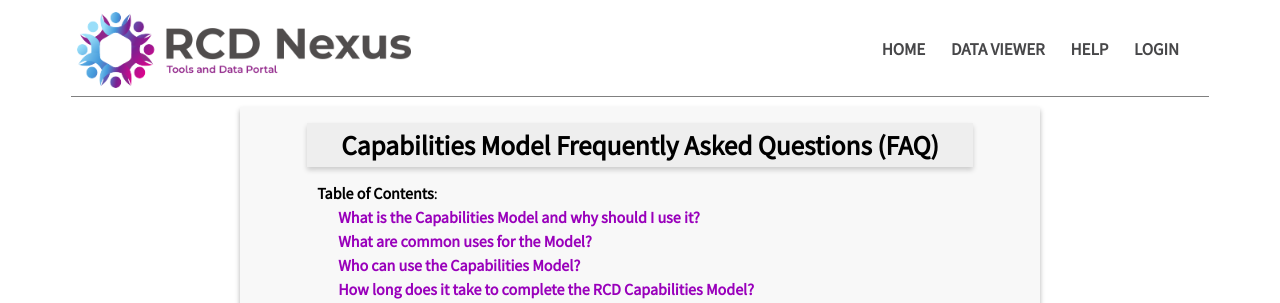
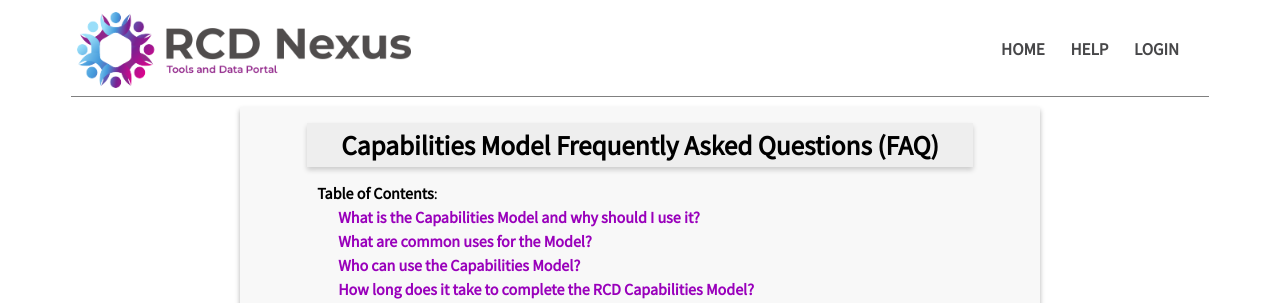
Before and after one commit to CaRCC/rcd-nexus-portal, a Django app: page /helpdocs/faq in a window 1280 px wide. Shown: the top 303 px of the page. Run offline with Django 4.2, Linux system fonts and the light colour scheme; data that the repository does not hold is empty.

Commit message:
Removed the Data Viewer menu item for testing, added some utility support for profile admin

```diff
--- a/nexus/admin/rcd_profiles.py
+++ b/nexus/admin/rcd_profiles.py
@@ -24,6 +24,6 @@ class RCDProfileMemberInline(admin.TabularInline):
 @admin.register(RCDProfile)
 class RCDProfileAdmin(admin.ModelAdmin):
     list_display = ["__str__", "year", "created_by"]
-    list_filter = ["archived", "year", "mission"]
+    list_filter = ["archived", "year", "mission", "org_chart"]
     search_fields = ["institution__name", "institution_subunit"]
     inlines = [RCDProfileMemberInline]
--- a/nexus/models/rcd_profiles.py
+++ b/nexus/models/rcd_profiles.py
@@ -114,6 +114,8 @@ class RCDProfile(models.Model):
                                                 but faculty research is rewarded.")
         TEACHINGESSENTIAL = "teachess", mark_safe("<b>Teaching Essential</b>: Teaching is the primary mission, \
             and faculty research does not factor heavily in faculty and institutional success.")
+        __empty__ = "Unknown"
+
 
     def getShortMissionChoice(label):
         #The Choices all have the main label marked in <b> tags, at the start. We just extract that
@@ -155,6 +157,8 @@ class RCDProfile(models.Model):
         # MEDICAL = "medical", "Health sciences/Medical school"  This is a scoping issue, not an org model
         OTHER = "other", "Other"
          # NONE = "none", "Not applicable"  This is covered under Other, and simplifies things to omit it
+        __empty__ = "Unknown"
+
 
     org_chart = models.CharField(
         "Reporting structure",
--- a/nexus/templates/base/header.html
+++ b/nexus/templates/base/header.html
@@ -11,12 +11,12 @@
         <ul class="menu">
             {% if not request.user.is_authenticated %}
             <li><a href="{% url 'index' %}">Home</a></li>
-            <li><a href="/dataviz">Data Viewer</a></li>
+            {% comment %}<li><a href="/dataviz">Data Viewer</a></li>{% endcomment %}
             <li><a href="/helpdocs">Help</a></li>
             <li><a href="{% url 'oidc_authentication_init' %}">Login</a></li>
             {% else %}
             <li><a href="{% url 'rcdprofile:list' %}">Home</a></li>
-            <li><a href="/dataviz">Data Viewer</a></li>
+            {% comment %}<li><a href="/dataviz">Data Viewer</a></li>{% endcomment %}
             <li><a href="/helpdocs">Help</a></li>
             {% if request.user.is_staff %}
             <li><a href="{% url 'admin:index' %}">Admin</a></li>
```
